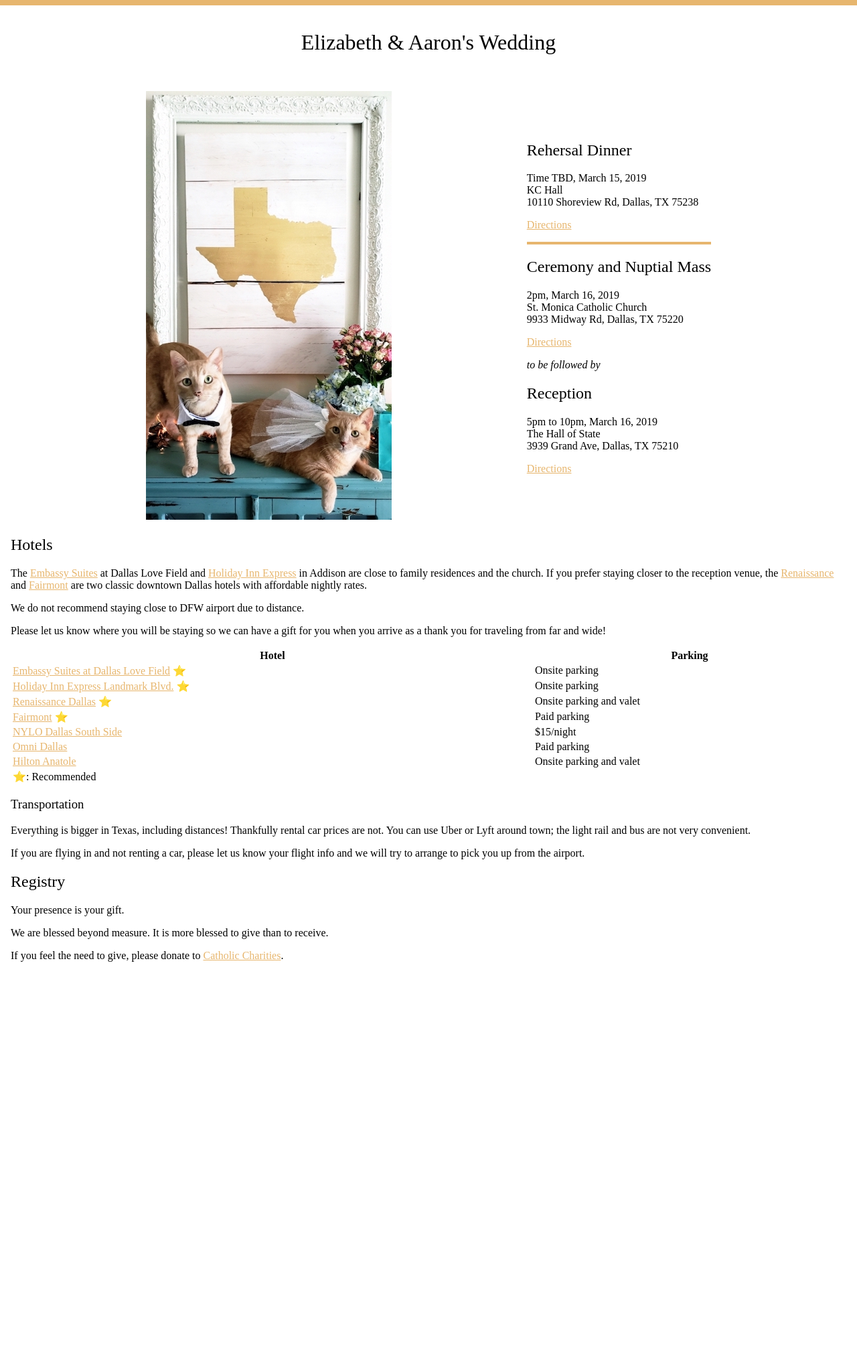
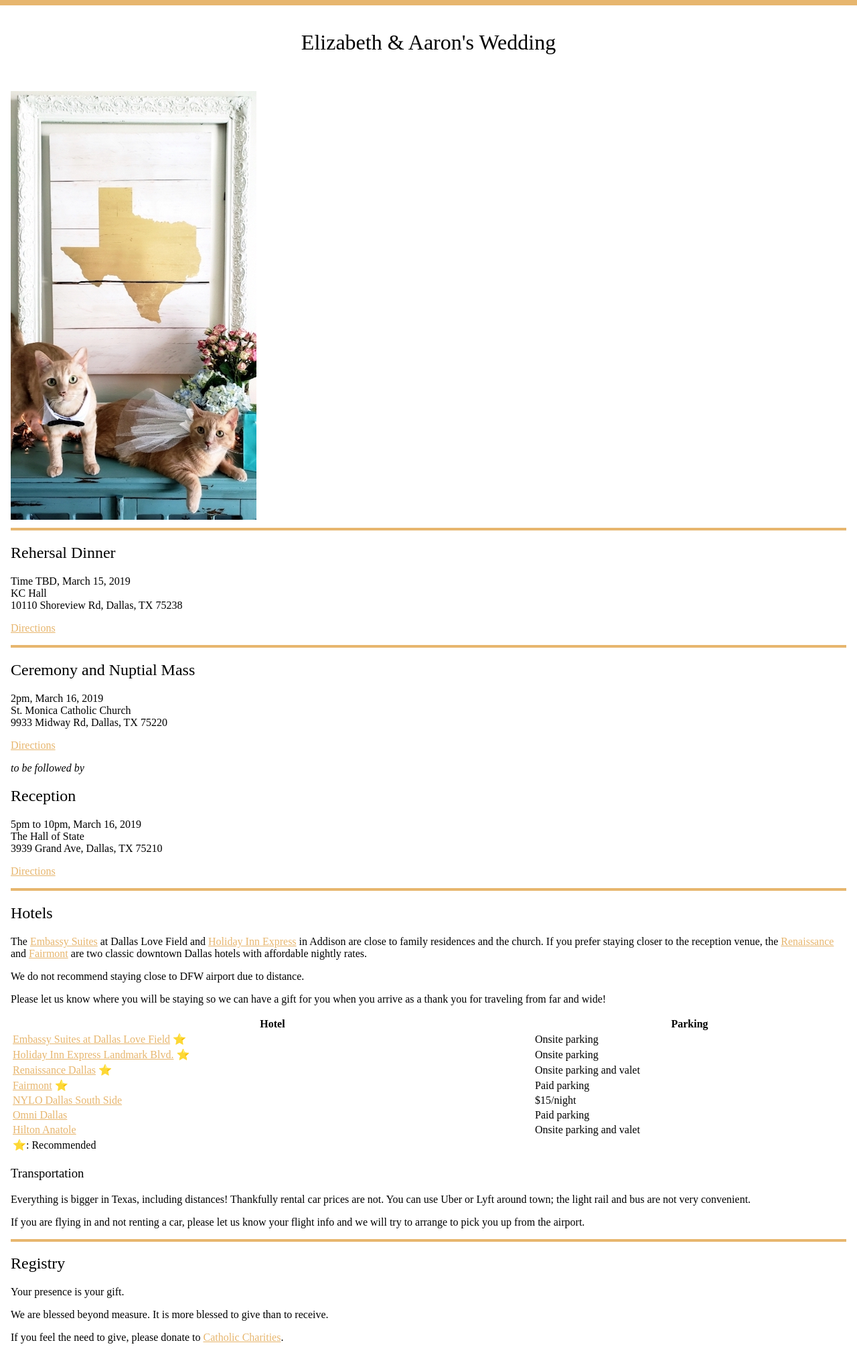
Before and after one commit to breckenedge/meowiedintexas.com, a Jekyll site: the page built from index.html, in a window 1280 px wide. Shown: the whole page at 67% size. Built offline with Jekyll 4.4.1, drawn with Linux system fonts in a browser that asks for light colours; before the commit the page ends 1468 px from its top, so only the background shows below that.

Commit message:
Remove special layout

```diff
--- a/index.html
+++ b/index.html
@@ -1,11 +1,10 @@
 ---
 layout: default
 ---
-<div class="row">
-  <div style="col-2">
-    <img src="{{ "/assets/save-the-date-smaller.jpg" | relative_url }}">
-  </div>
-  <div style="col-1">
+<img src="{{ "/assets/save-the-date-smaller.jpg" | relative_url }}" class="banner">
+
+<hr>
+
 <h2>Rehersal Dinner</h2>
 
 <p>
@@ -39,11 +38,9 @@ layout: default
 </p>
 
 <p><a href="https://goo.gl/maps/y5st2NpNgXz">Directions</a></p>
-  </div>
-</div>
 
-<div class="row">
-  <div style="col-1">
+<hr>
+
 <h2>Hotels</h2>
 
 <p>
@@ -122,10 +119,10 @@ layout: default
 arrange to pick you up from the airport.
 </p>
 
+<hr>
+
 <h2>Registry</h2>
 
 <p>Your presence is your gift.</p>
 <p>We are blessed beyond measure. It is more blessed to give than to receive.</p>
 <p>If you feel the need to give, please donate to <a href="https://ccdallas.org/donate">Catholic Charities</a>.</p>
-  </div>
-</div>
```
Lines whose indentation alone changed are shown as unchanged.
